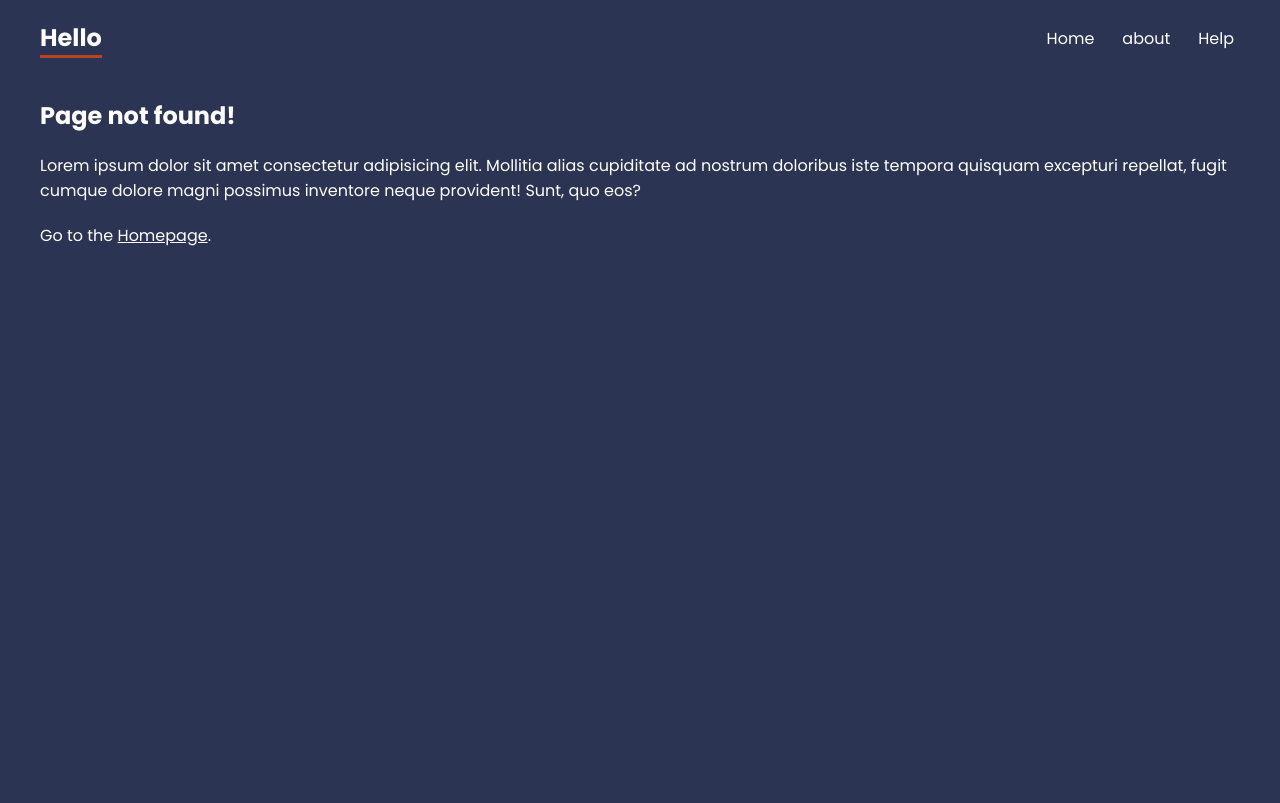
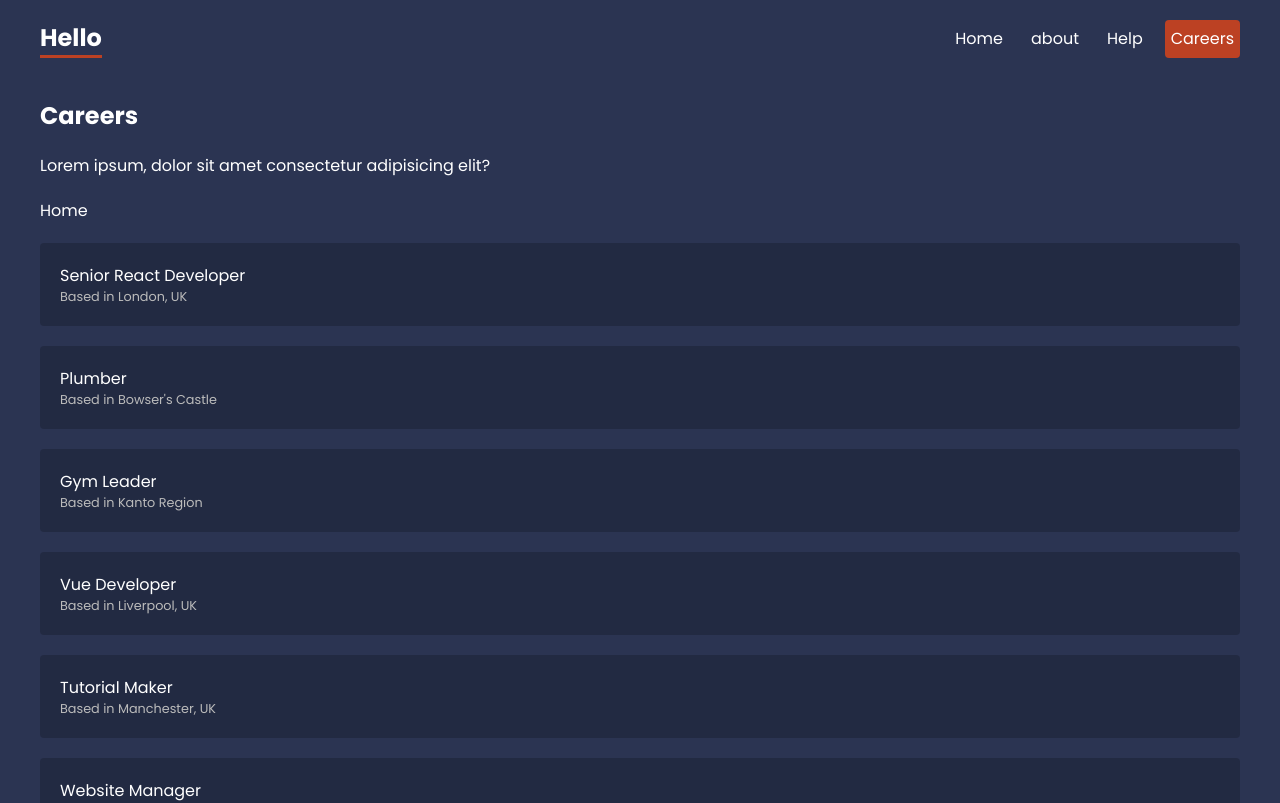
Before and after one commit to Saswata777/Reacrt-router-2, a React (Create React App) app: page /careers in a window 1280 px wide. Shown: the top 803 px of the page. Built offline with nearby package versions, Linux system fonts and the light colour scheme; data requests are answered from the project's data file.

Commit message:
Adding loader Function

```diff
--- /dev/null
+++ b/data/db.json
@@ -0,0 +1,46 @@
+{
+    "careers": [
+      {
+        "id": 1,
+        "title": "Senior React Developer",
+        "salary": 50000,
+        "location": "London, UK"
+      },
+      {
+        "id": 2,
+        "title": "Plumber",
+        "salary": 40000,
+        "location": "Bowser's Castle"
+      },
+      {
+        "id": 3,
+        "title": "Gym Leader",
+        "salary": 75000,
+        "location": "Kanto Region"
+      },
+      {
+        "id": 4,
+        "title": "Vue Developer",
+        "salary": 40000,
+        "location": "Liverpool, UK"
+      },
+      {
+        "id": 5,
+        "title": "Tutorial Maker",
+        "salary": 35000,
+        "location": "Manchester, UK"
+      },
+      {
+        "id": 6,
+        "title": "Website Manager",
+        "salary": 50000,
+        "location": "Berlin, Germany"
+      },
+      {
+        "id": 7,
+        "title": "Food Tester",
+        "salary": 30000,
+        "location": "London, UK"
+      }
+    ]
+  }
--- a/package.json
+++ b/package.json
@@ -6,6 +6,7 @@
     "@testing-library/jest-dom": "^5.16.5",
     "@testing-library/react": "^13.4.0",
     "@testing-library/user-event": "^13.5.0",
+    "json-server": "^0.17.3",
     "react": "^18.2.0",
     "react-dom": "^18.2.0",
     "react-router-dom": "6.4",
--- a/src/App.js
+++ b/src/App.js
@@ -9,10 +9,11 @@
 import Contact from './Pages/help/contact';
 import HelpLayout from './layout/helpLayout';
 import NotFound from './Pages/notFound';
-
+import CareerLayout from './layout/careerLayout';
+import Career , {CareerLoader} from './Pages/career';
 
 // import { BrowserRouter , Routes, Route, Link, NavLink } from 'react-router-dom'
-import { createBrowserRouter, createRoutesFromElements, Route, RouterProvider } from 'react-router-dom';
+import { createBrowserRouter, createRoutesFromElements, Route, RouterProvider  } from 'react-router-dom';
 
 const router = createBrowserRouter(
         createRoutesFromElements(
@@ -22,6 +23,10 @@
               <Route path='help' element={<HelpLayout />}>
                   <Route path='faq' element={<Faq />} />
                   <Route path='contact' element={<Contact />} />
+              </Route>
+
+              <Route path='careers' element={<CareerLayout />}>
+                  <Route index element = {<Career />} loader = {CareerLoader}/>
               </Route>
 
               <Route path='*' element={<NotFound />} />
--- /dev/null
+++ b/src/Pages/career.jsx
@@ -0,0 +1,27 @@
+import React from 'react'
+import { Link, useLoaderData } from "react-router-dom"
+
+const Career = () => {
+  const careers = useLoaderData()
+
+  return (
+    <div className='careers'>
+        Home
+          {careers.map(career => (
+        <Link to='/' key={career.id}>
+          <p> {career.title}</p>
+          <p> Based in {career.location} </p>
+        </Link>
+      ))}
+    </div>
+  )
+}
+
+export default Career
+
+
+// you can define this function any of the file no necessary to define here, but import to the app.js and pass into loader prop. <Route index element = {<Career />} loader={<careerLoader/>}/>
+export const CareerLoader = async ()=>{
+  const res = await fetch('http://localhost:4000/careers');
+  return res.json();
+}
--- a/src/index.css
+++ b/src/index.css
@@ -105,6 +105,24 @@
 
 
 /* careers list */
+.careers > a {
+  display: block;
+  background: rgba(0,0,0,0.2);
+  padding: 20px;
+  border-radius: 4px;
+  margin: 20px 0;
+  text-decoration: none;
+}
+.careers > a:hover p {
+  color: var(--primary);
+}
+.careers p {
+  margin: 0;
+}
+.careers > a p:last-child {
+ font-size: 0.8em;
+ color: #bbb;
+}
 
 
 /* careers details */
--- /dev/null
+++ b/src/layout/careerLayout.jsx
@@ -0,0 +1,15 @@
+import React from 'react'
+import { Outlet } from 'react-router-dom'
+
+const CareerLayout = () => {
+  return (
+    <div className="careers-layout">
+      <h2>Careers</h2>
+      <p>Lorem ipsum, dolor sit amet consectetur adipisicing elit?</p>
+
+      <Outlet />
+    </div>
+  )
+}
+
+export default CareerLayout
--- a/src/layout/rootLayout.jsx
+++ b/src/layout/rootLayout.jsx
@@ -10,6 +10,7 @@
                  <NavLink to="/">Home</NavLink>
                  <NavLink to="about">about</NavLink>
                  <NavLink to="help">Help</NavLink>
+                 <NavLink to="careers">Careers</NavLink>
                </nav>
         </header>
 
```
Also changed, not shown: db-1689243311298.json (added, +46 -0 lines), 1 other file (tests, documents, lock files or other folders).
